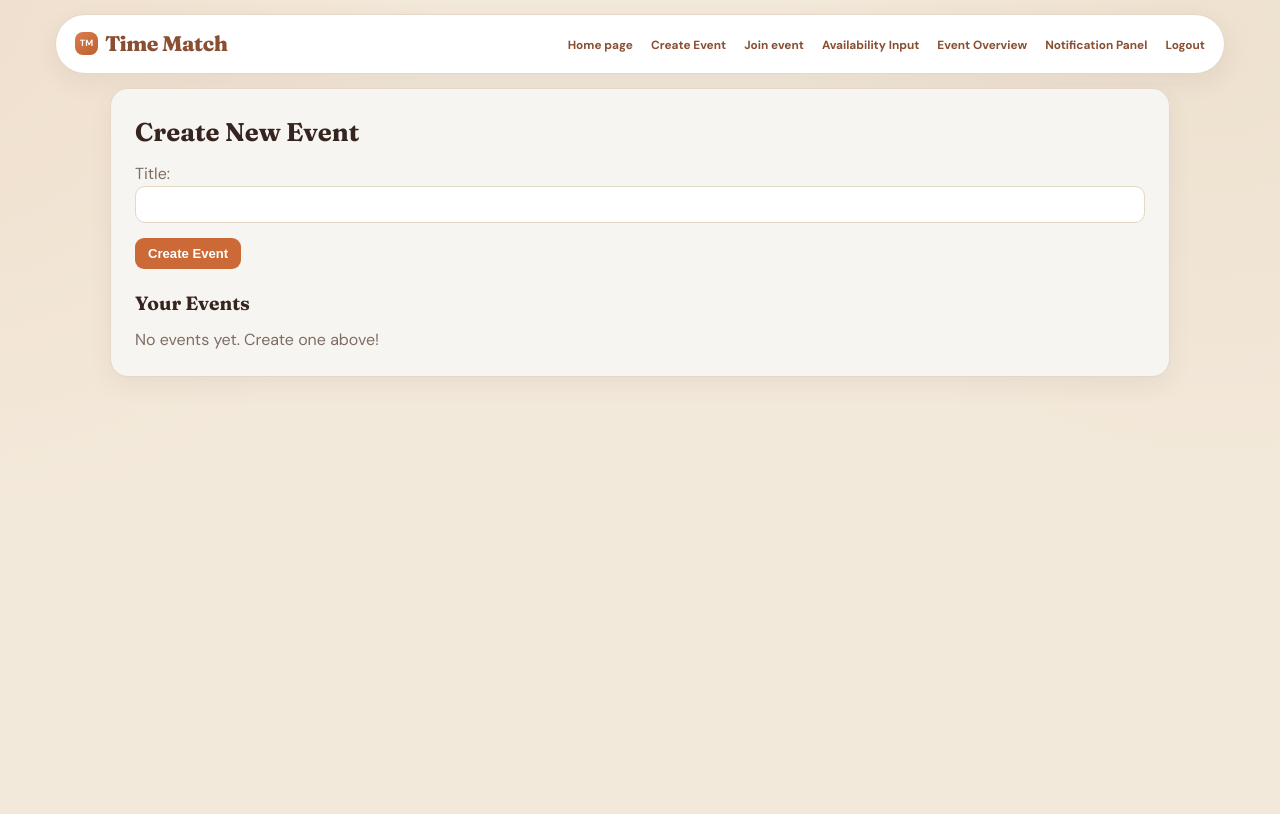
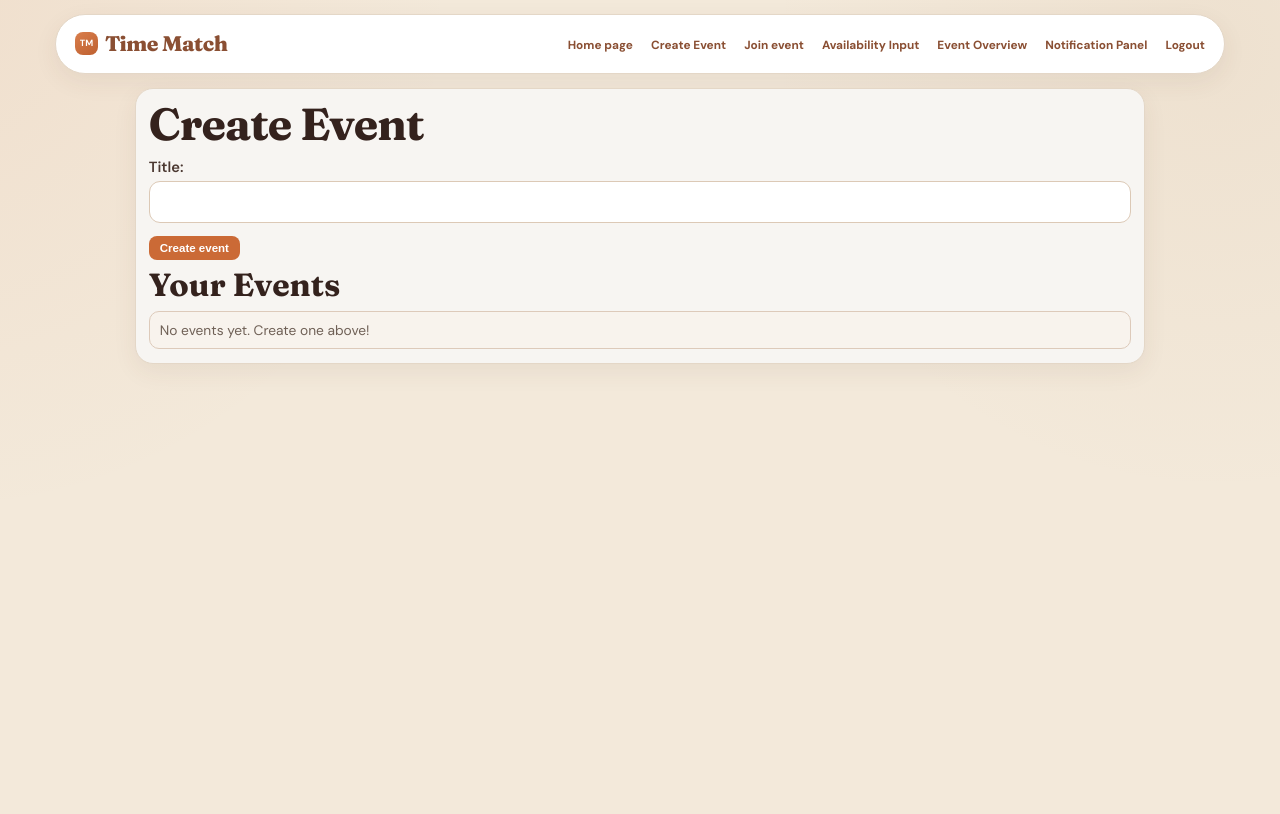
Before and after one commit to Michael-77cm/Time_Match, a Django app: page /dashboard/create-event/ in a window 1280 px wide. Run offline with Django 5.2, Linux system fonts and the light colour scheme; a user stored in the database is signed in; data comes from the database, SQL or seed files in the repository.

Commit message:
updated create event page

```diff
--- a/Timematch-/planner/static/planner/style.css
+++ b/Timematch-/planner/static/planner/style.css
@@ -13,7 +13,7 @@
     --radius-lg: 18px;
     --radius-md: 11px;
     --feature-bg: #f8f3ed;
-    --feature-line: #dfcfbd;
+    --feature-line: #d8c7b5;
 }
 
 * {
@@ -141,7 +141,7 @@ a {
     height: 144px;
     right: -16px;
     top: -20px;
-    border-radius: 0 0 0 130px;
+    border-radius: 0 0 0 138px;
     background: #eee6dc;
     pointer-events: none;
 }
@@ -292,6 +292,88 @@ textarea:focus {
     background: #fff;
 }
 
+.create-event-page {
+    max-width: 1010px;
+    padding: 0.78rem 0.8rem 0.88rem;
+}
+
+.create-event-page h2 {
+    font-size: clamp(2.45rem, 3.5vw, 3.2rem);
+    letter-spacing: -0.02em;
+    line-height: 1.02;
+    margin-bottom: 0.55rem;
+    color: #34221d;
+}
+
+.create-event-form {
+    margin-bottom: 0.5rem;
+}
+
+.create-event-form .field-block {
+    margin-bottom: 0.78rem;
+}
+
+.create-event-form label {
+    display: block;
+    color: #4b3831;
+    font-size: 0.92rem;
+    font-weight: 600;
+    margin-bottom: 0.2rem;
+}
+
+.create-event-form input[type="text"] {
+    border-color: #dcc9b6;
+    border-radius: 11px;
+    height: 42px;
+}
+
+.create-event-page .btn {
+    padding: 6px 11px;
+    border-radius: 8px;
+    font-size: 0.72rem;
+}
+
+.create-event-page h3 {
+    font-size: 2rem;
+    line-height: 1.05;
+    margin: 0.15rem 0 0.55rem;
+    color: #34221d;
+}
+
+.event-list {
+    list-style: none;
+    margin: 0;
+    padding: 0;
+}
+
+.event-list li {
+    border: 1px solid #ddcaba;
+    background: #f8f3ed;
+    border-radius: 10px;
+    min-height: 35px;
+    padding: 8px 10px;
+    font-size: 0.86rem;
+    color: #6f6056;
+    display: flex;
+    align-items: center;
+}
+
+.events-empty {
+    border: 1px solid #ddcaba;
+    background: #f8f3ed;
+    border-radius: 10px;
+    min-height: 35px;
+    padding: 8px 10px;
+    font-size: 0.86rem;
+    color: #6f6056;
+}
+
+.field-error {
+    margin-top: 0.3rem;
+    font-size: 0.78rem;
+    color: #8a3333;
+}
+
 @media (max-width: 880px) {
     .site-nav {
         border-radius: 18px;
--- a/templates/planner/base.html
+++ b/templates/planner/base.html
@@ -5,7 +5,7 @@
     <meta name="viewport" content="width=device-width, initial-scale=1.0">
     <title>{% block title %}TimeMatch{% endblock %}</title>
     {% load static %}
-    <link rel="stylesheet" href="{% static 'planner/style.css' %}?v=7">
+    <link rel="stylesheet" href="{% static 'planner/style.css' %}?v=9">
     <script defer src="{% static 'planner/main.js' %}?v=1"></script>
 </head>
 <body>
--- a/templates/planner/create_event.html
+++ b/templates/planner/create_event.html
@@ -3,23 +3,29 @@
 {% block title %}Create Event{% endblock %}
 
 {% block content %}
-<div class="container dashboard-card">
-    <h2>Create New Event</h2>
-    <form method="post">
+<div class="container create-event-page">
+    <h2>Create Event</h2>
+    <form method="post" class="create-event-form">
         {% csrf_token %}
-        {{ form.as_p }}
-        <button type="submit" class="btn btn-primary">Create Event</button>
+        <div class="field-block">
+            <label for="{{ form.title.id_for_label }}">Title:</label>
+            {{ form.title }}
+            {% if form.title.errors %}
+                <div class="field-error">{{ form.title.errors|striptags }}</div>
+            {% endif %}
+        </div>
+        <button type="submit" class="btn">Create event</button>
     </form>
 
     <h3>Your Events</h3>
     {% if user_events %}
-        <ul>
+        <ul class="event-list">
         {% for event in user_events %}
-            <li>{{ event.title }} ({{ event.code }}) - Created {{ event.created_at|date:"M d, Y" }}</li>
+            <li>{{ event.title }} (code: {{ event.code }})</li>
         {% endfor %}
         </ul>
     {% else %}
-        <p>No events yet. Create one above!</p>
+        <p class="events-empty">No events yet. Create one above!</p>
     {% endif %}
 </div>
 {% endblock %}
```
